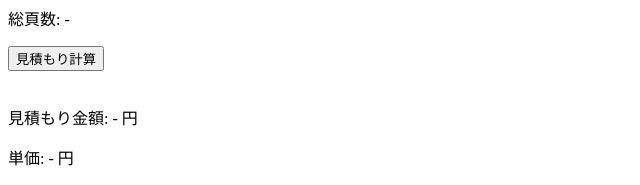
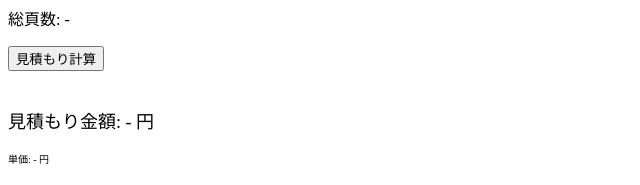
Before and after one commit to fujisawaxxxx/FiveRings, a Django app: page /accounts/main/ in a window 1280 px wide. Shown: the part 665-850 px from the top of the page, without its empty margins (0-640 px from the left). After the commit the page ends 829 px from the top, so only its background shows below. Run offline with Django 5.2, Linux system fonts and the light colour scheme; a user stored in the database is signed in.

Commit message:
見積もり金額のブラウザの大きさ変更

```diff
--- a/accounts/templates/accounts/main.html
+++ b/accounts/templates/accounts/main.html
@@ -2,7 +2,7 @@
 <html lang="ja">
 <head>
     <meta charset="UTF-8">
-    <title>メイン画面0009</title>
+    <title>メイン画面0011</title>
 
     <!-- テーブルのデザイン -->
     <style>
@@ -17,6 +17,12 @@
         }
         .copy-options-table th {
             background-color: #f2f2f2;
+        }
+        #estimate-result {
+            font-size: 18px; /* 文字サイズを18pxに設定 */
+        }
+        #estimate-tnk {
+            font-size: 10px; /* 文字サイズを18pxに設定 */
         }
     </style>
 
```
Also changed, not shown: db.sqlite3.
